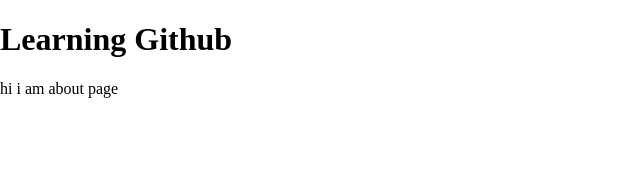
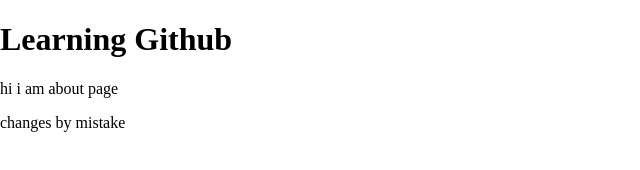
Before and after one commit to manawar-hasan-101/learning-git, a plain HTML site: page index.html in a window 1280 px wide. Shown: the whole page, without its empty margins (0-640 px from the left). Drawn offline with Linux system fonts and the light colour scheme.

Commit message:
add a mistake paragraph

```diff
--- a/index.html
+++ b/index.html
@@ -9,5 +9,6 @@
 <body>
   <h1>Learning Github</h1>
   <p>hi i am about page</p>
+  <p>changes by mistake</p>
 </body>
 </html>
```
